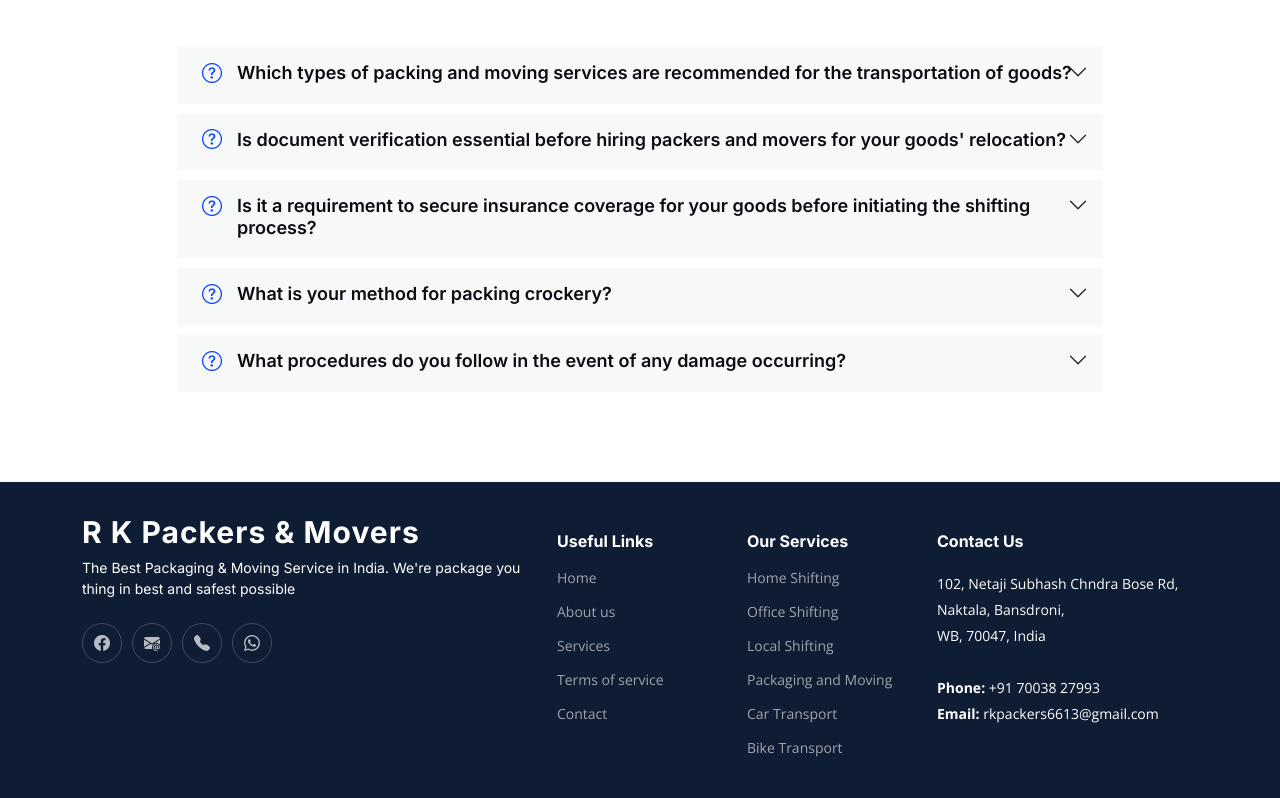
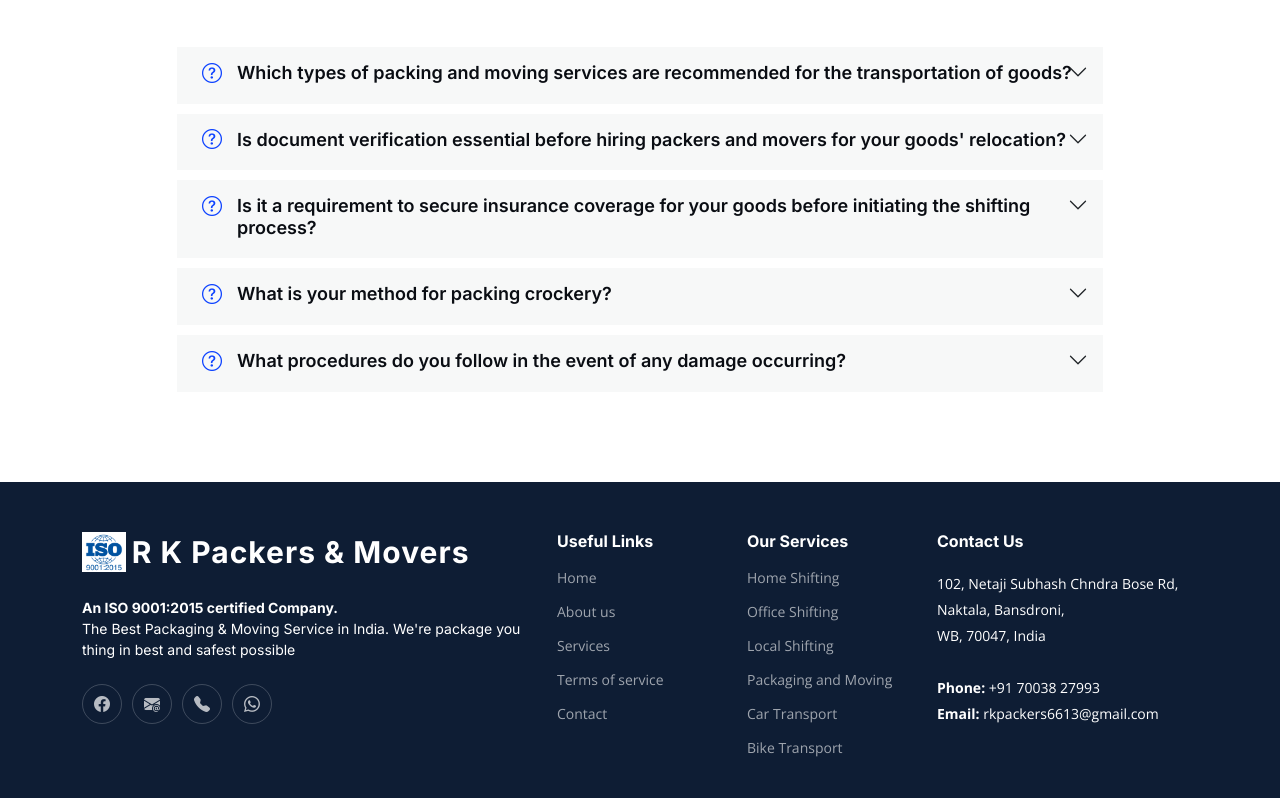
Before and after one commit to krishjan05/rk-static, a plain HTML site: page tos.html in a window 1280 px wide. Shown: the part 1877-2675 px from the top of the page. Drawn offline with nearby package versions, Linux system fonts and the light colour scheme.

Commit message:
Move the ISO logo to the footer resolve #1

```diff
--- a/tos.html
+++ b/tos.html
@@ -48,7 +48,7 @@
 
       <a href="index.html" class="logo d-flex align-items-center">
         <!-- Uncomment the line below if you also wish to use an image logo -->
-        <img src="assets/img/ISO_9001-2015.png" alt="">
+        <!-- <img src="assets/img/ISO_9001-2015.png" alt=""> -->
         <h1>R K Packers & Movers</h1>
       </a>
 
@@ -514,9 +514,10 @@
       <div class="row gy-4">
         <div class="col-lg-5 col-md-12 footer-info">
           <a href="index.html" class="logo d-flex align-items-center">
+            <img src="assets/img/ISO_9001-2015.png" alt="ISO Logo">
             <span>R K Packers & Movers</span>
           </a>
-          <p>The Best Packaging & Moving Service in India.
+          <p><b>An ISO 9001:2015 certified Company. </b><br>The Best Packaging & Moving Service in India.
             We're package you thing in best and safest possible</p>
           <div class="social-links d-flex mt-4">
             <!-- <a href="#" class="twitter"><i class="bi bi-twitter"></i></a> -->
```
Also changed, not shown: about.html (+3 -2 lines), contact.html (+3 -2 lines), index.html (+2 -1 lines), services.html (+3 -2 lines).
